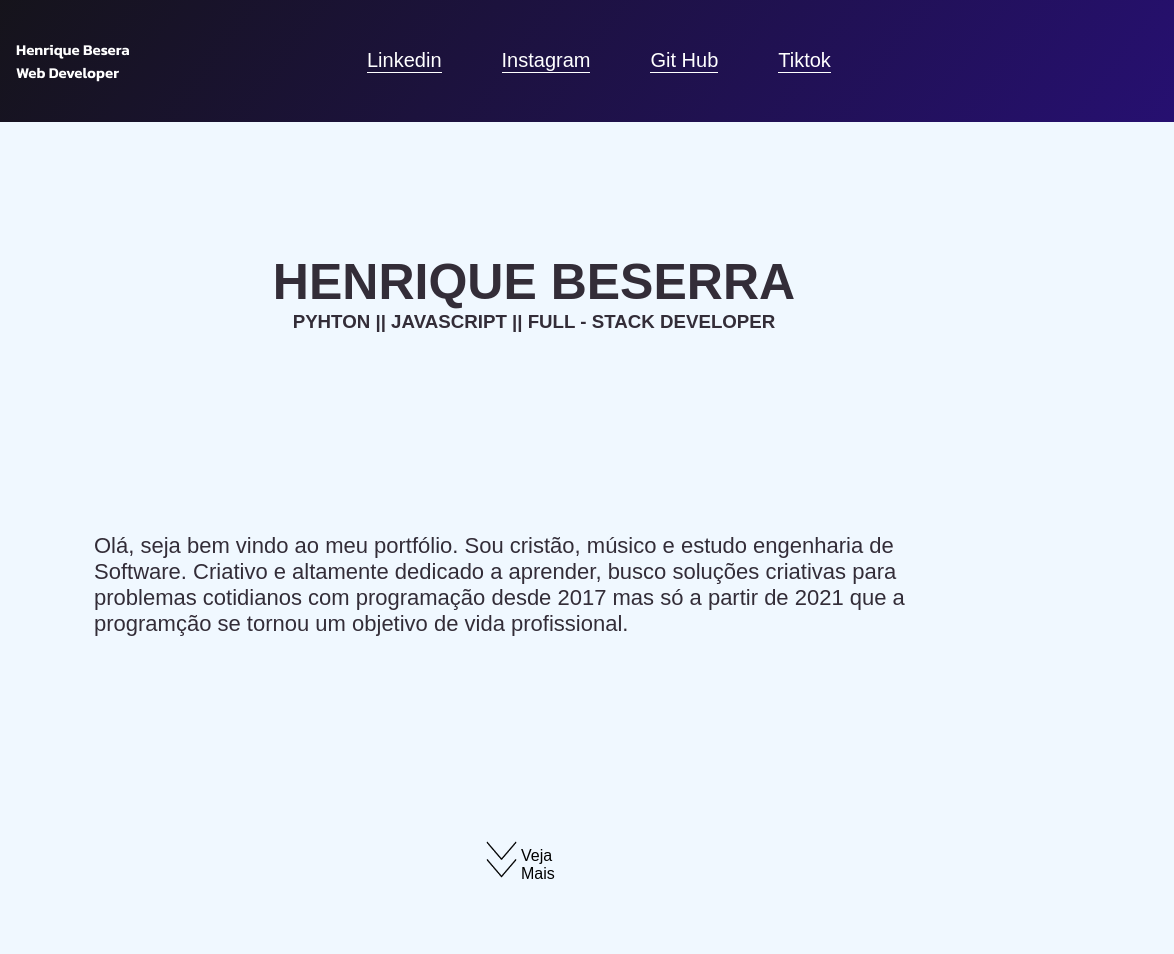
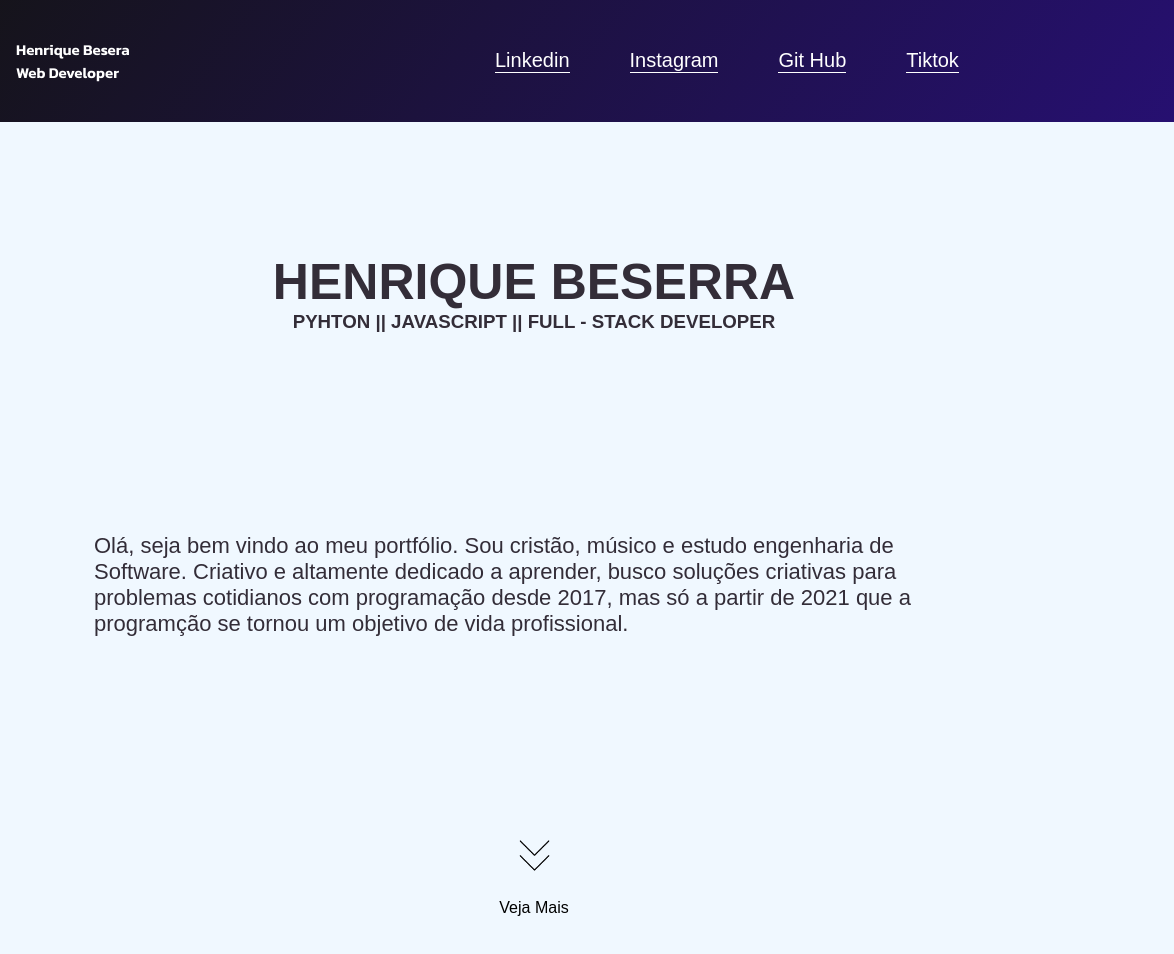
Before and after one commit to HenriqueBeserra/Portifolio-Pessoal, a plain HTML site: page index.html in a window 1280 px wide. Shown: the top 954 px of the page, 106-1280 px from the left. Drawn offline with Linux system fonts and the light colour scheme.

Commit message:
Structure changes

```diff
--- a/css/style.css
+++ b/css/style.css
@@ -53,12 +53,12 @@ nav .links {
     gap: 10px;
     margin-left: 35%;
     transition: all .8s ease-out;
-
+    padding: 10%;
 }
 
 .links a:hover {
-    font-size: 1.1em;
-    transform:  translateY(-10px);
+    font-size: 1em;
+    transform:  translateY(-18%);
 }
 
 .links a{
@@ -109,29 +109,38 @@ section.container {
     display: flex;
     color: rgba(9, 9, 184, 0.596);
     padding: 2%;
-    font-size: 30px;
+
 }
-
-#Icone:hover {
-    transform: translateY(18px);
-}
-
-section.footer{
-    display: flex;
-    flex-direction: row;
-    justify-content: center;
-}
-
 .seta {
     display: flex;
     width: 35px;
 }
+
+#Icone:hover {
+    transform: translateY(16px);
+
+    width: 40px;
+}
+
+.footer{
+    display: flex;
+    flex-direction: column;
+    justify-content: center;
+    align-items: center;
+    gap: 15px;
+
+}
+
 
 p.see {
     display: flex;
     margin-top: 10px;
 }
 
+.footer:hover{
+    color: #275466b9;
+
+}
 p.casa {
     margin-top: 100%;
     display: flex;
--- a/index.html
+++ b/index.html
@@ -35,7 +35,7 @@
         </section>
 
         <section class="container">
-            <p>Olá, seja bem vindo ao meu portfólio. Sou cristão, músico e estudo engenharia de Software. Criativo e altamente dedicado a aprender, busco soluções criativas para problemas cotidianos com programação desde 2017 mas só a partir de 2021 que a programção se tornou um objetivo de vida profissional.</p>
+            <p>Olá, seja bem vindo ao meu portfólio. Sou cristão, músico e estudo engenharia de Software. Criativo e altamente dedicado a aprender, busco soluções criativas para problemas cotidianos com programação desde 2017, mas só a partir de 2021 que a programção se tornou um objetivo de vida profissional.</p>
 
         </section>
 
--- a/javascript/index.js
+++ b/javascript/index.js
@@ -4,6 +4,7 @@
     let icone = document.querySelector('#Icone')
     icone.addEventListener("click", () => {
         console.log("DEsceu")
-        window.scrollTo(0,1500)
+        window.scrollTo(0,1500);
+
     })
 } ) ()
```
